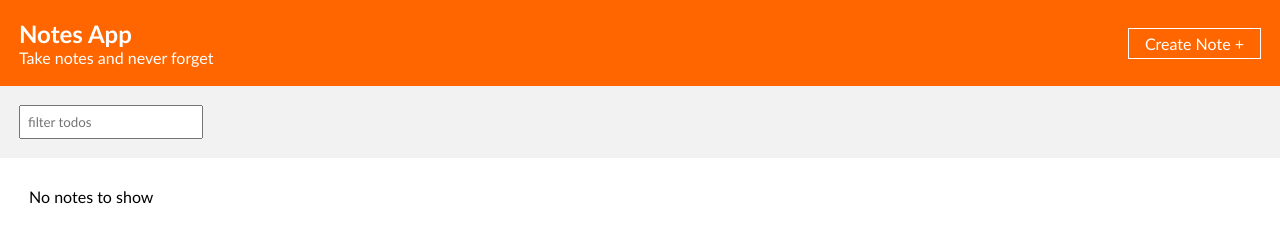
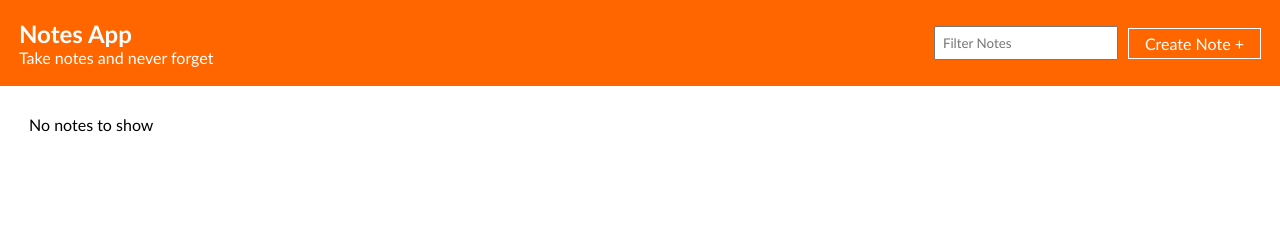
Before and after one commit to kamrie/NOTE-APPS, a plain HTML site: page index.html in a window 1280 px wide. Drawn offline with Linux system fonts and the light colour scheme.

```diff
--- a/index.html
+++ b/index.html
@@ -15,11 +15,10 @@
             <p>Take notes and never forget</p>
         </div>
 
-        <a style="display:block; border: 1px solid #fff; padding: 5px 16px; text-decoration: none; color: #fff;"   href="/createnote.html">Create Note + </a>
-    </div>
-
-    <div style="background-color: #f3f2f2; padding: 19px;">
-        <input type="text" placeholder="filter todos" style="padding:7px ;">
+        <div style="display: flex; align-items: center; gap:10px">
+            <input type="text" placeholder="Filter Notes" style="padding:7px ;">
+            <a style="display:block; border: 1px solid #fff; padding: 5px 16px; text-decoration: none; color: #fff;"   href="/createnote.html">Create Note + </a>
+        </div>
     </div>
 
     <p style="padding: 29px;">No notes to show</p>
```
